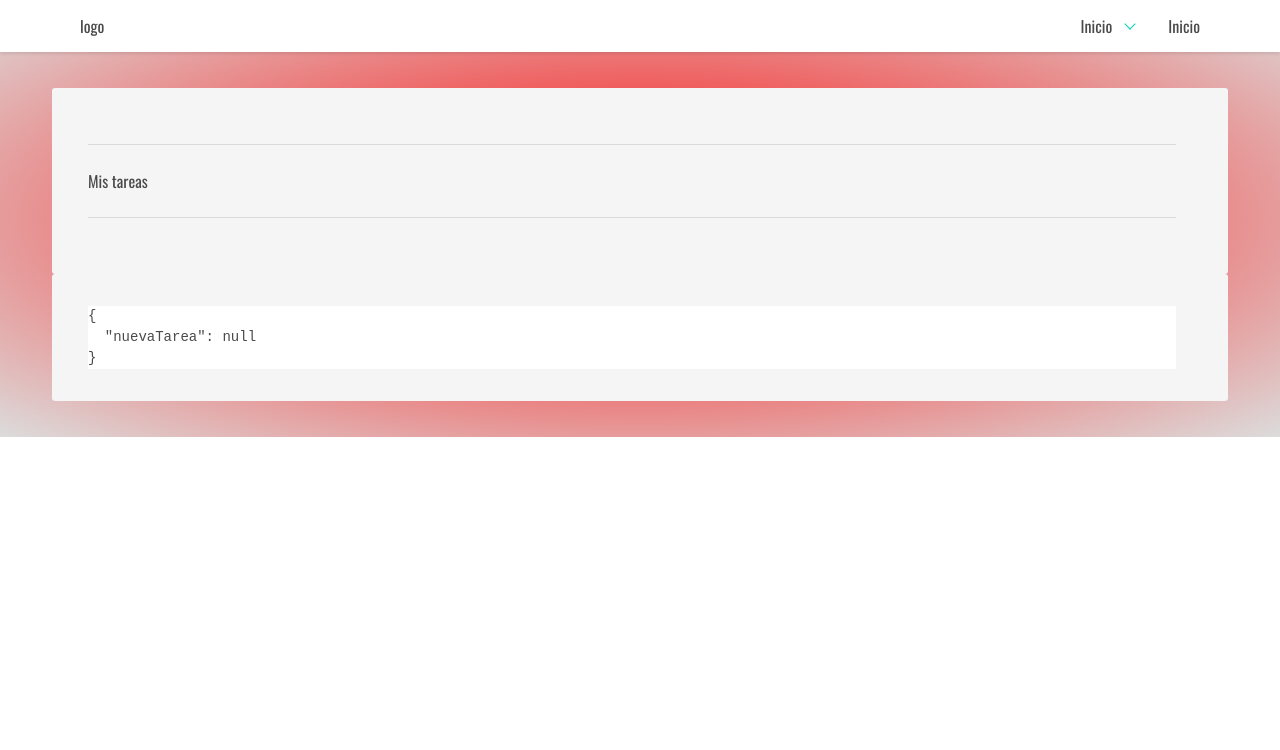
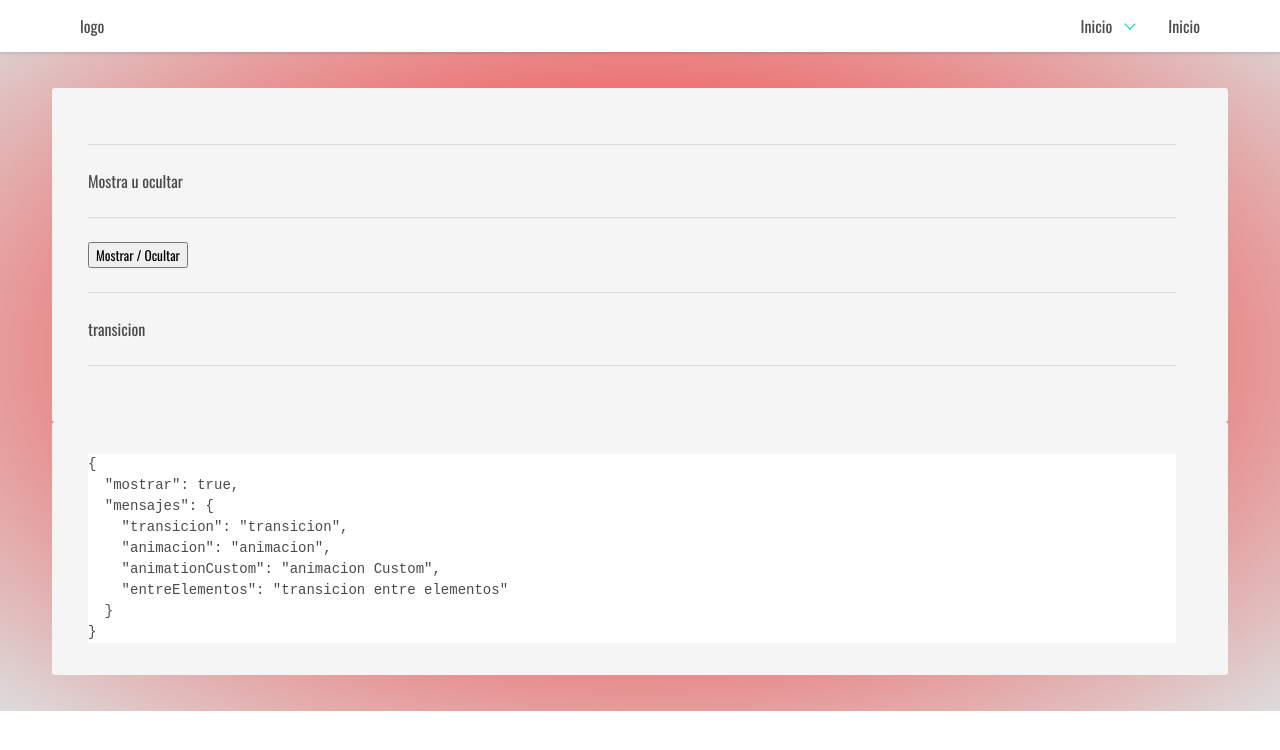
Before and after one commit to samsdial/vueBulma, a website: page src/pug/index.pug in a window 1280 px wide. Drawn offline with nearby package versions, Linux system fonts and the light colour scheme; files that its build step writes are made by us from their sources.

Commit message:
Add video 11 - Transiciones Fin

```diff
--- a/docs/js/custom.js
+++ b/docs/js/custom.js
@@ -1,2 +1,2 @@
-"use strict";var vm=new Vue({el:"main",data:{nuevaTarea:null},methods:{},computed:{}});
+"use strict";var vm=new Vue({el:"main",data:{mostrar:!0,mensajes:{transicion:"transicion",animacion:"animacion",animationCustom:"animacion Custom",entreElementos:"transicion entre elementos"}},methods:{},computed:{}});
 //# sourceMappingURL=custom.js.map
--- a/src/js/custom.js
+++ b/src/js/custom.js
@@ -2,7 +2,14 @@
 const vm = new Vue ({
     el: 'main',
     data: {
-        nuevaTarea: null,
+        mostrar: true,
+        mensajes: {
+            transicion: 'transicion',
+            animacion: 'animacion',
+            animationCustom: 'animacion Custom',
+            entreElementos: 'transicion entre elementos',
+
+        }
     },
     methods:{
     },
--- a/src/pug/index.pug
+++ b/src/pug/index.pug
@@ -22,8 +22,15 @@ block content
                 .columns.notification
                     .column
                         hr
-                        h2 Mis tareas
+                        h2 Mostra u ocultar
                         hr
+                        button(@click="mostrar = !mostrar") Mostrar / Ocultar
+                        transition(name="fade", mode="out-in", appear)
+                            .is-info(v-if="mostrar")
+                                hr
+                                h4(v-text="mensajes.transicion")
+                                hr
+
                 .columns.notification
                     .column
                         pre {{ $data }}
--- a/src/sass/style.sass
+++ b/src/sass/style.sass
@@ -6,3 +6,11 @@
 @import "components/_all"
 @import "grid/_all"
 @import "layout/_all"
+
+.fade-enter-active,
+.fade-leave-active
+  transition: opacity .5s
+
+.fade-enter,
+.fade-leave-to
+  opacity: 0
```
Also changed, not shown: docs/css/style.css, docs/index.html, 2 other files.
